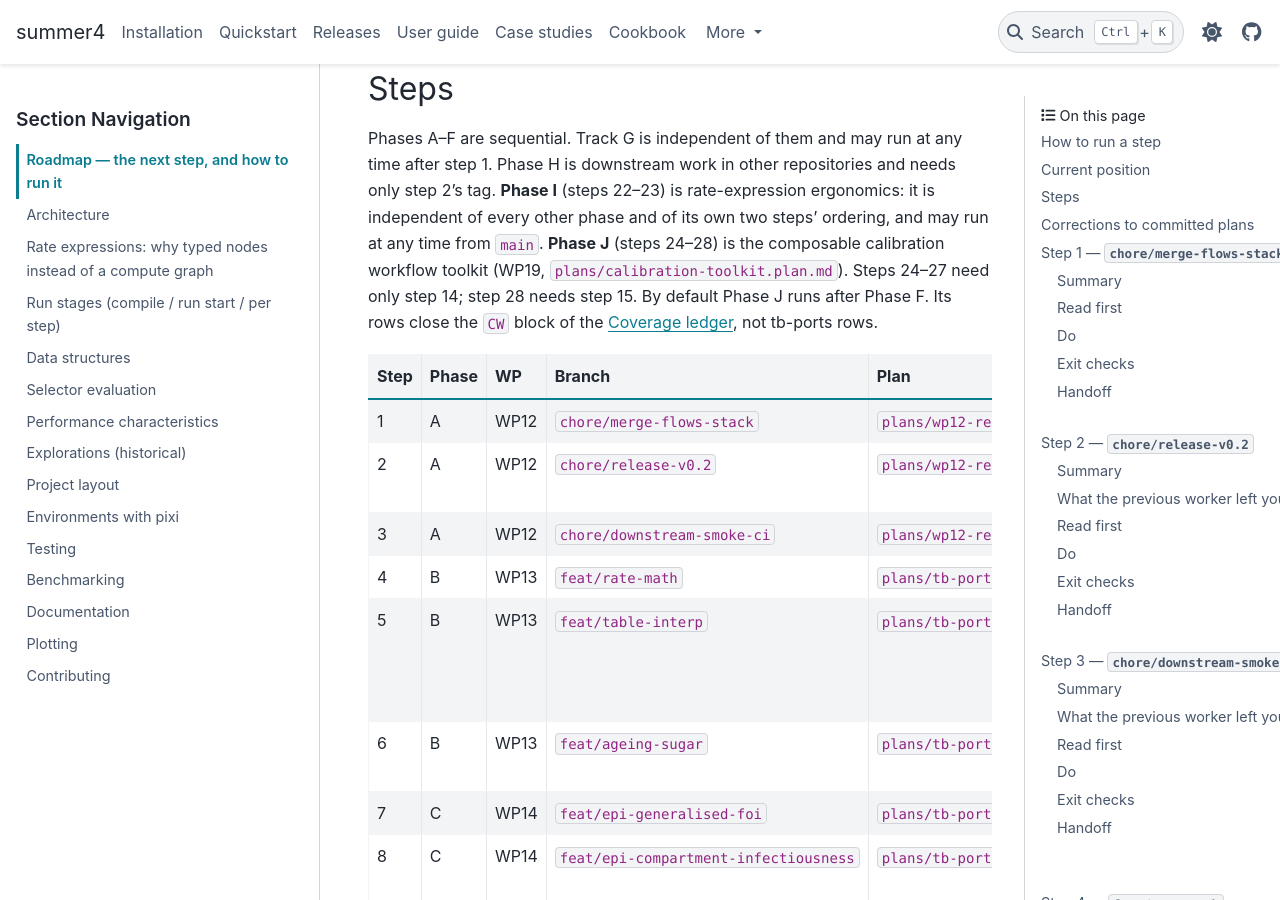
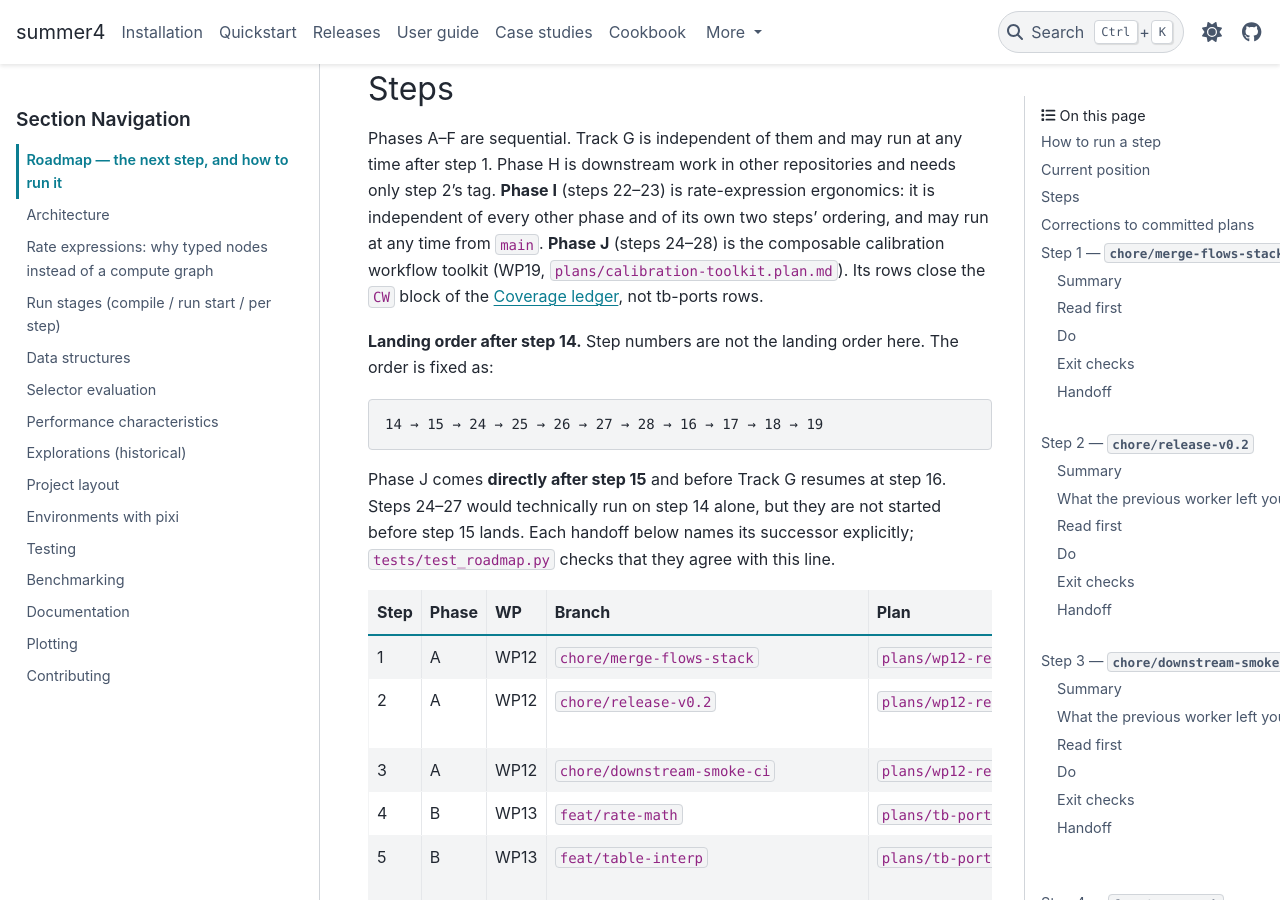
Before and after one commit to monash-emu/summer4, a Sphinx documentation site: the page built from docs/dev/roadmap.md, in a window 1280 px wide and 900 px high, scrolled down 2364 px. Built offline with Sphinx 7.4.7 and the PyData theme 0.15.4, drawn with Linux system fonts in a browser that asks for light colours; some of the changed text lies outside the part shown.

Commit message:
Fix the landing order: Phase J runs directly after step 15.
The roadmap now states one landing order after step 14
(14 -> 15 -> 24..28 -> 16 -> 19). Step 15's handoff hands to step 24, each
Phase J handoff names its successor, and step 28 hands back to step 16.
tests/test_roadmap.py checks that every handoff agrees with the stated
order and that Phase J follows step 15.

Co-Authored-By: Claude Opus 5.5 <noreply@anthropic.com>

````diff
--- a/docs/dev/roadmap.md
+++ b/docs/dev/roadmap.md
@@ -88,10 +88,21 @@ time after step 1. Phase H is downstream work in other repositories and needs
 only step 2's tag. **Phase I** (steps 22–23) is rate-expression ergonomics: it
 is independent of every other phase and of its own two steps' ordering, and may
 run at any time from `main`. **Phase J** (steps 24–28) is the composable
-calibration workflow toolkit (WP19, `plans/calibration-toolkit.plan.md`).
-Steps 24–27 need only step 14; step 28 needs step 15. By default Phase J runs
-after Phase F. Its rows close the `CW` block of the
-{doc}`../evaluation/coverage-ledger`, not tb-ports rows.
+calibration workflow toolkit (WP19, `plans/calibration-toolkit.plan.md`). Its
+rows close the `CW` block of the {doc}`../evaluation/coverage-ledger`, not
+tb-ports rows.
+
+**Landing order after step 14.** Step numbers are not the landing order here.
+The order is fixed as:
+
+```text
+14 → 15 → 24 → 25 → 26 → 27 → 28 → 16 → 17 → 18 → 19
+```
+
+Phase J comes **directly after step 15** and before Track G resumes at step 16.
+Steps 24–27 would technically run on step 14 alone, but they are not started
+before step 15 lands. Each handoff below names its successor explicitly;
+`tests/test_roadmap.py` checks that they agree with this line.
 
 <!-- roadmap:steps -->
 | Step | Phase | WP | Branch | Plan | Section | Status | Closes |
@@ -1045,8 +1056,9 @@ the readiness table's `today` row equal to its `WP10` row. **User gate:**
 
 ### Handoff
 
-Set step 15 `done`, step 16 `next`. Phase F is finished; both port repositories
-are now unblocked end to end.
+Set step 15 `done`, step 24 `next` (Phase J follows Phase F directly — see
+*Landing order after step 14*; step 16 waits until step 28 lands). Phase F is
+finished; both port repositories are now unblocked end to end.
 
 ---
 
@@ -1482,8 +1494,8 @@ parameter points held in both unconstrained and constrained form with their
 scores and a provenance record — plus the first three stages: a Latin hypercube
 design over the priors, batched memory-bounded scoring, and keep-the-N-best. It
 lands on `feat/calib-candidates` and closes `CW1`–`CW4` of the calibration
-workflow ledger. It needs step 14 (`BayesianModel`) merged; it does not need
-step 15.
+workflow ledger. It runs after step 15 has landed (the fixed landing order in
+*Steps*); technically it depends only on step 14's `BayesianModel`.
 
 ### Read first
 
@@ -1517,7 +1529,7 @@ bracket the true parameter.
 
 ### Handoff
 
-Set step 24 `done` with its *Landed* line; set the next `planned` step `next`
+Set step 24 `done` with its *Landed* line; set step 25 `next`
 and rewrite the *Current position* block. Record the final `Candidates` field
 names and anything in the plan's *Design* that changed, because steps 25–28
 build on it.
@@ -1561,7 +1573,7 @@ number of starts. **User gate:** `20-calibration-multistart.ipynb`.
 
 ### Handoff
 
-Set step 25 `done`, the next `planned` step `next`. Record the `_Method`
+Set step 25 `done`, step 26 `next`. Record the `_Method`
 protocol as shipped, and any optax version constraint found (for example
 `optax.contrib.reduce_on_plateau` availability in the `jax06` env).
 
@@ -1605,7 +1617,7 @@ gate:** `21-calibration-gradient-free.ipynb`.
 
 ### Handoff
 
-Set step 26 `done`, the next `planned` step `next`. Record the evosax version
+Set step 26 `done`, step 27 `next`. Record the evosax version
 pinned and how the `jax06` env was handled.
 
 ---
@@ -1686,8 +1698,9 @@ ledger must then read *Calibration workflow rows complete today: **11 of
 
 ### Handoff
 
-Set step 28 `done`. Phase J is finished; set the next `planned` step `next`
-if one remains, and record which stages users should reach for first.
+Set step 28 `done`, step 16 `next` (Track G resumes — see *Landing order
+after step 14*). Phase J is finished; record which stages users should reach
+for first.
 
 ---
 
````
Also changed, not shown: other parts of docs/dev/roadmap.md (+1 -1 lines), plans/calibration-toolkit.plan.md (+6 -4 lines), 1 other file.
